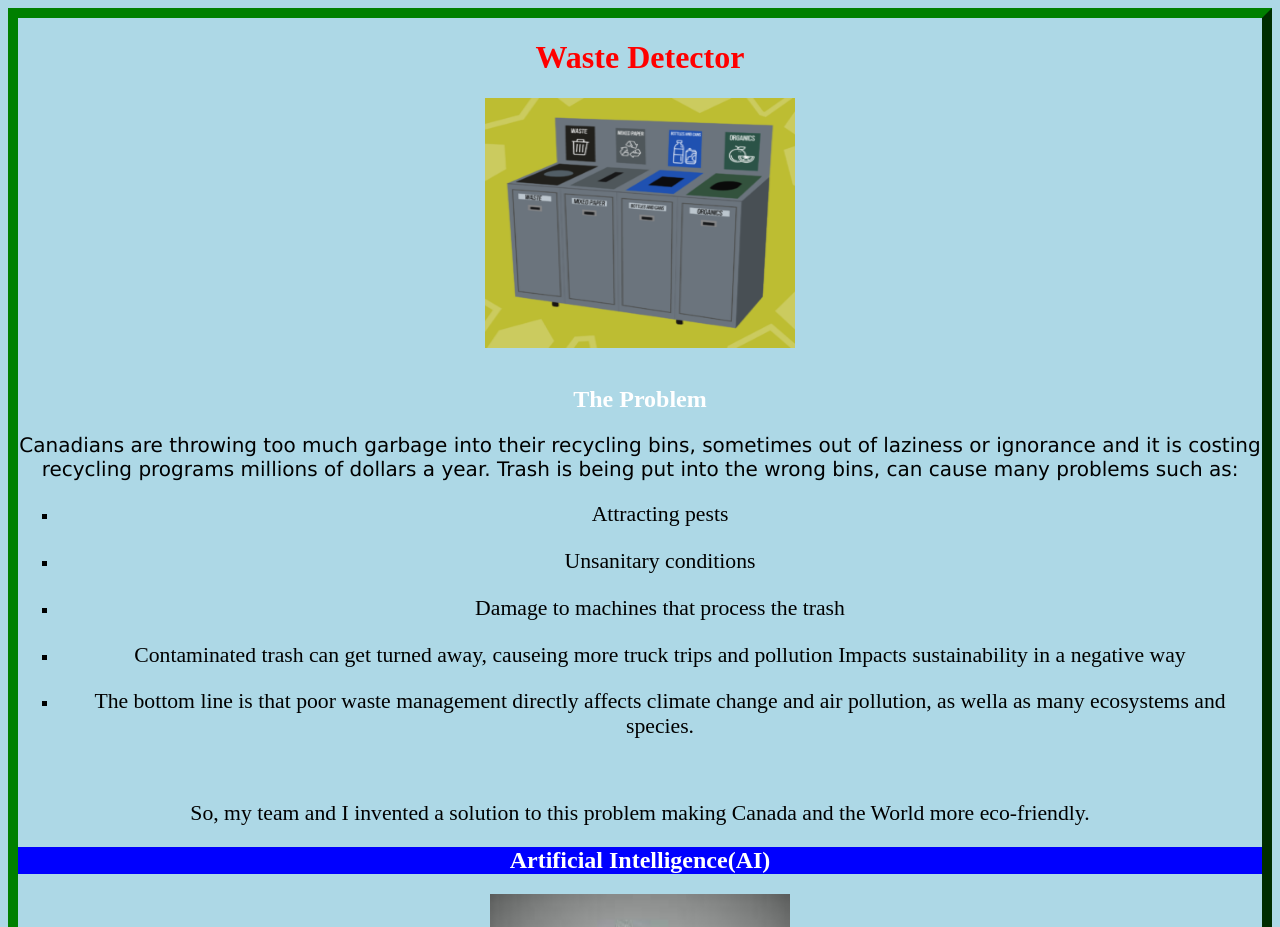
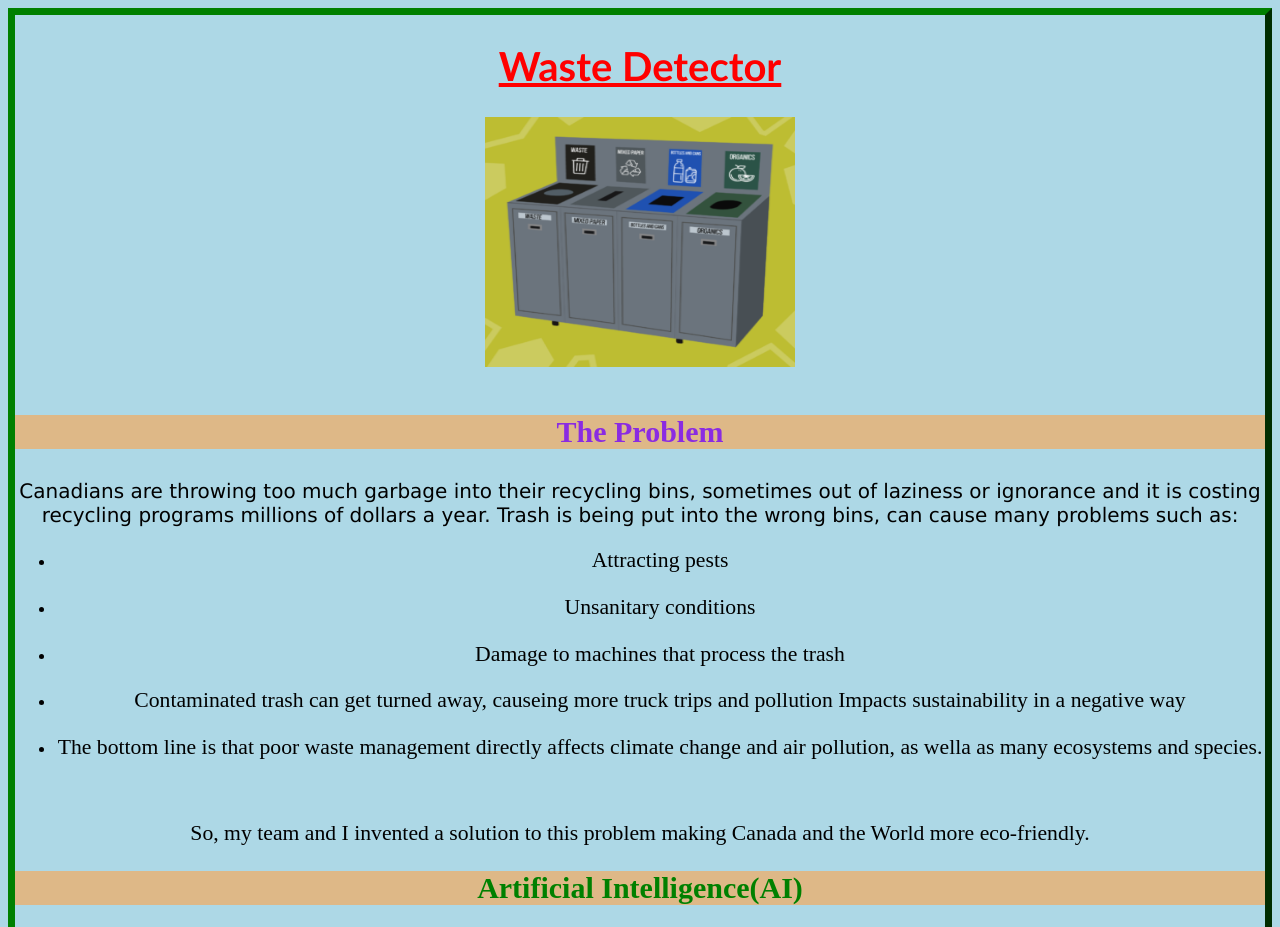
Before and after one commit to Agam565/Waste-Detector-Website, a plain HTML site: page index.html in a window 1280 px wide. Shown: the top 927 px of the page. Drawn offline with Linux system fonts and the light colour scheme.

Commit message:
Add files via upload

```diff
--- a/index.html
+++ b/index.html
@@ -3,14 +3,17 @@
 <head>
 <title>Waste Detector</title>
 <link rel = stylesheet href = "style.css">
-<link rel="icon" type="image/x-icon" href="images/garbage.ico">
+<link rel="icon" type="image/x-icon" href="images/logo.ico">
 </head>
 <body>
     <div class = "outlineForPage">
-    <h1>Waste Detector</h1>
+    <h1><u>Waste Detector</u></h1>
     <img src = "images/whichGarbageBin.png" alt = "Which Garbage Bin?" width = "310" height="250">
     <br>
-    <h2>The Problem</h2>
+    <div class = "div1">
+    <p id = "para3"><strong>The Problem</strong>
+    </p>
+    </div>
     <p id = "intro">Canadians are throwing too much garbage into their recycling bins, sometimes out of laziness or ignorance and it is costing recycling programs millions of dollars a year. Trash is being put into the wrong bins, can cause many problems such as:
 
         <ul class="b">
@@ -62,15 +65,16 @@
     This ai will make sorting trash much more efficient than going through with your hands.
         </p>
             <h3><strong><u>Our App</u></strong></h3>
+            <img src = "images/ourApp.png" alt = "Our App">
             <p id = "para1">
-            Below, you will see in steps the break down of our application.
+            Below, you will see in steps the break down of our application:
             <ul class="b">
             <li>
-            <p id = "para2"><strong>Using the WASD keys, the user can move around and take a picture of an item.</strong>
+            <p id = "para2"><strong>The user can move around and take a picture of an item.</strong>
             </p>
             </li>
             <li>
-            <p id = "para2"><strong>Next, it processes the data and sends it to the server. Once that is done, a predicted image is sent as a utf8 encoded string.</strong>
+            <p id = "para2"><strong>Next, it processes the data and sends it to the server. Once that is done, a predicted image is sent as a utf8(utf8 is a binary language such as 01101001) encoded string.</strong>
             </p>
             </li>
             <li>
@@ -79,5 +83,6 @@
             </ul>
             </p>
             </div>
+
 </body>
 </html>
--- a/style.css
+++ b/style.css
@@ -3,8 +3,9 @@ body{
 }
 h1{
     text-align:center;
-    font-family:"pacifico";
-    color:red
+    font-family:"calibri";
+    color:red;
+    font-size:40px;
 }
 img{
     display:block;
@@ -19,8 +20,9 @@ text-align:center;
 }
 h2{
 text-align:center;
-color:white;
-font-family:"pacifico";
+color:green;
+font-family:"fantasy";
+font-size:30px;
 }
 h3{
     text-align:center;
@@ -37,12 +39,12 @@ text-align:center;
     text-align:center;
     }
 .blueAIHeader{
-    background-color:blue;
+    background-color:burlywood;
     margin-left:auto;
     margin-right:auto;
 }
 .outlineForPage{
-border: 10px outset green;
+border: 7px outset green;
 }
 .ourAppHeader{
     background-color:black;
@@ -50,7 +52,17 @@ border: 10px outset green;
     margin-right:auto;
 }
 ul.b {
-    list-style-type: square;
     list-style-position: outside;
     text-align:center;
   }
+  #para3{
+    font-size:30px;
+    font-family: "sans-serif";
+    color:blueviolet;
+    text-align:center;
+  }
+  .div1{
+    background-color:burlywood;
+    margin-left:auto;
+    margin-right:auto;
+  }
```
Also changed, not shown: images/logo.ico (added), images/ourApp.png (added).
